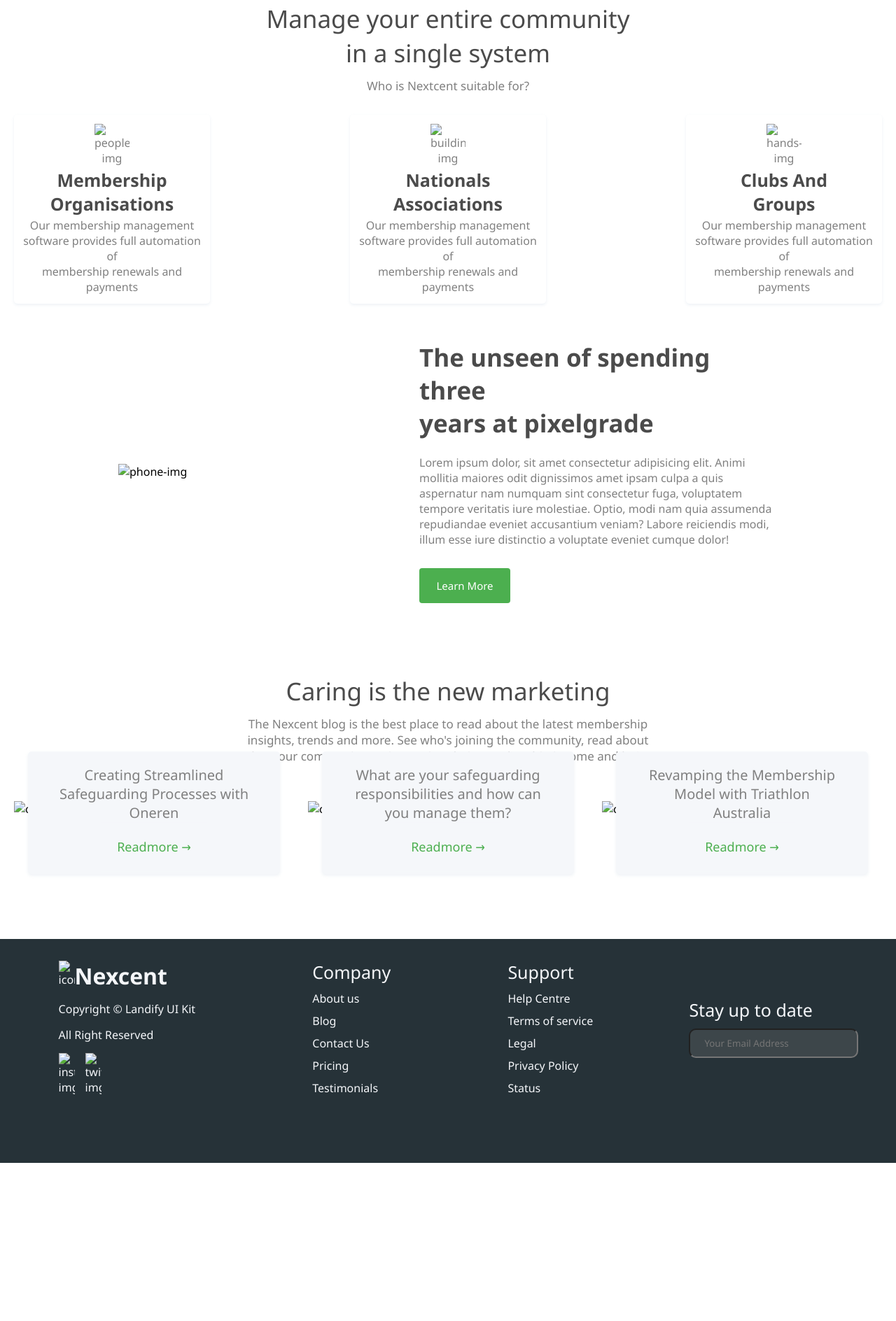
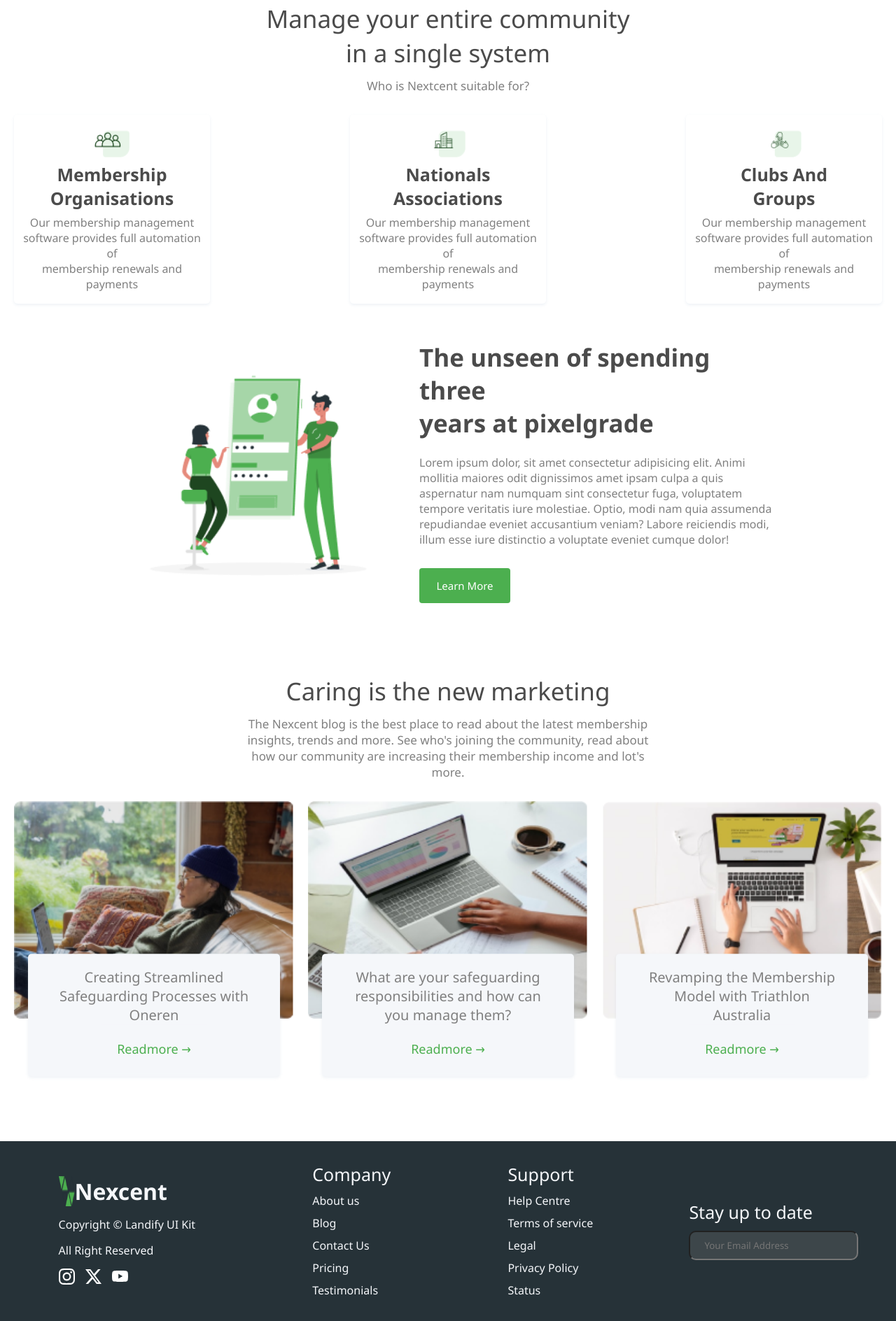
Before and after one commit to DhruvS6/DJCSI_WebTask_DhruvSinghania, a plain HTML site: page index.html in a window 1280 px wide. Shown: the part 731-2619 px from the top of the page at 70% size. Before the commit the page ends 2393 px from the top, so only its background shows below. Drawn offline with Linux system fonts and the light colour scheme.

Commit message:
Update index.html

```diff
--- a/index.html
+++ b/index.html
@@ -4,13 +4,13 @@
     <meta charset="UTF-8">
     <meta name="viewport" content="width=device-width, initial-scale=1.0">
     <title>Nexcent</title>
-    <link rel="icon" type="image/x-icon" href="/Assets/Images/favicon.ico">
+    <link rel="icon" type="image/x-icon" href="Images/favicon.ico">
     <link rel="stylesheet" href="style.css">
 </head>
 <body>
     <header>
         <nav>
-            <a href="index.html"><img src="Assets/Images/Icon (6).png" alt="icon"><h1>Nexcent</h1></a>
+            <a href="index.html"><img src="Images/Icon (6).png" alt="icon"><h1>Nexcent</h1></a>
             <ul>
                 <a href="index.html"><li>Home</li></a>
                 <a href="index.html"><li>Features</li></a>
@@ -28,7 +28,7 @@
             <p>Where to grow your buisness as a photographer: site or social media?</p>
             <button>Register</button>
         </div>
-            <img width="400px" src="Assets/Images/DJCSI Technical Tasks Illustration.png" alt="">
+            <img width="400px" src="Images/DJCSI Technical Tasks Illustration.png" alt="">
         </div>
         <div class="text2">
             <p>Manage your entire community</p>
@@ -37,23 +37,23 @@
         </div>
         <div class="info">
             <div class="info1">
-                <img src="Assets/Images/DJCSI Technical Tasks Icon.png" alt="people-img">
+                <img src="Images/DJCSI Technical Tasks Icon.png" alt="people-img">
                 <p class="heading">Membership<br>Organisations</p>
                 <p>Our membership management<br>software provides full automation of<br>membership renewals and payments</p>
             </div>
             <div class="info2">
-                <img src="Assets/Images/DJCSI Technical Tasks Icon (1).png" alt="building-img">
+                <img src="Images/DJCSI Technical Tasks Icon (1).png" alt="building-img">
                 <p class="heading">Nationals<br>Associations</p>
                 <p>Our membership management<br>software provides full automation of<br>membership renewals and<br>payments</p>
             </div>
             <div class="info3">
-                <img src="Assets/Images/DJCSI Technical Tasks Icon (2).png" alt="hands-img">
+                <img src="Images/DJCSI Technical Tasks Icon (2).png" alt="hands-img">
                 <p class="heading">Clubs And<br>Groups</p>
                 <p>Our membership management<br>software provides full automation of<br>membership renewals and payments</p>
             </div>
         </div>
         <div class="text3">
-            <img src="Assets/Images/rafiki.png" alt="phone-img">
+            <img src="Images/rafiki.png" alt="phone-img">
             <div class="para">
                 <p class="heading2">The unseen of spending three<br>years at pixelgrade</p>
                 <br>
@@ -67,21 +67,21 @@
     </div>
     <div class="cards">
         <div class="card1">
-            <img src="Assets/Images/DJCSI Technical Tasks Image 18.png" alt="card1-img">
+            <img src="Images/DJCSI Technical Tasks Image 18.png" alt="card1-img">
             <div class="info4">
                 <p>Creating Streamlined<br>Safeguarding Processes with Oneren</p>
                 <button>Readmore &rarr;</button>
             </div>
         </div>
         <div class="card2">
-            <img src="Assets/Images/DJCSI Technical Tasks Image 19.png" alt="card2-img">
+            <img src="Images/DJCSI Technical Tasks Image 19.png" alt="card2-img">
             <div class="info5">
                 <p>What are your safeguarding<br>responsibilities and how can<br>you manage them?</p>
                 <button>Readmore &rarr;</button>
             </div>
         </div>
         <div class="card3">
-            <img src="Assets/Images/DJCSI Technical Tasks Image 20.png" alt="card3-img">
+            <img src="Images/DJCSI Technical Tasks Image 20.png" alt="card3-img">
             <div class="info6">
                 <p>Revamping the Membership<br>Model with Triathlon<br>Australia</p>
                 <button>Readmore &rarr;</button>
@@ -92,13 +92,13 @@
     <footer>
         <div class="end">
             <div class="cinfo">
-                <a href="index.html"><img src="Assets/Images/Icon (6).png" alt="icon"><h1>Nexcent</h1></a>
+                <a href="index.html"><img src="Images/Icon (6).png" alt="icon"><h1>Nexcent</h1></a>
                 <p>Copyright © Landify UI Kit <br></p>
                 <p>All Right Reserved</p>
                 <div class="social">
-                <a href="https://www.instagram.com"><img src="Assets/Images/instagram-white-icon.svg" alt="instagram-img"></a>
-                <a href="https://twitter.com"><img src="Assets/Images/x-social-media-white-icon.svg" alt="twitter-img"></a>
-                <a href="htttps://www.youtube.com"><img src="Assets/Images/youtube-app-white-icon.svg" alt=""></a>
+                <a href="https://www.instagram.com"><img src="Images/instagram-white-icon.svg" alt="instagram-img"></a>
+                <a href="https://twitter.com"><img src="Images/x-social-media-white-icon.svg" alt="twitter-img"></a>
+                <a href="htttps://www.youtube.com"><img src="Images/youtube-app-white-icon.svg" alt=""></a>
             </div>
             </div>
             <div class="clinks">
@@ -125,4 +125,5 @@
         </div>
     </footer>
 </body>
+
 </html>
```
